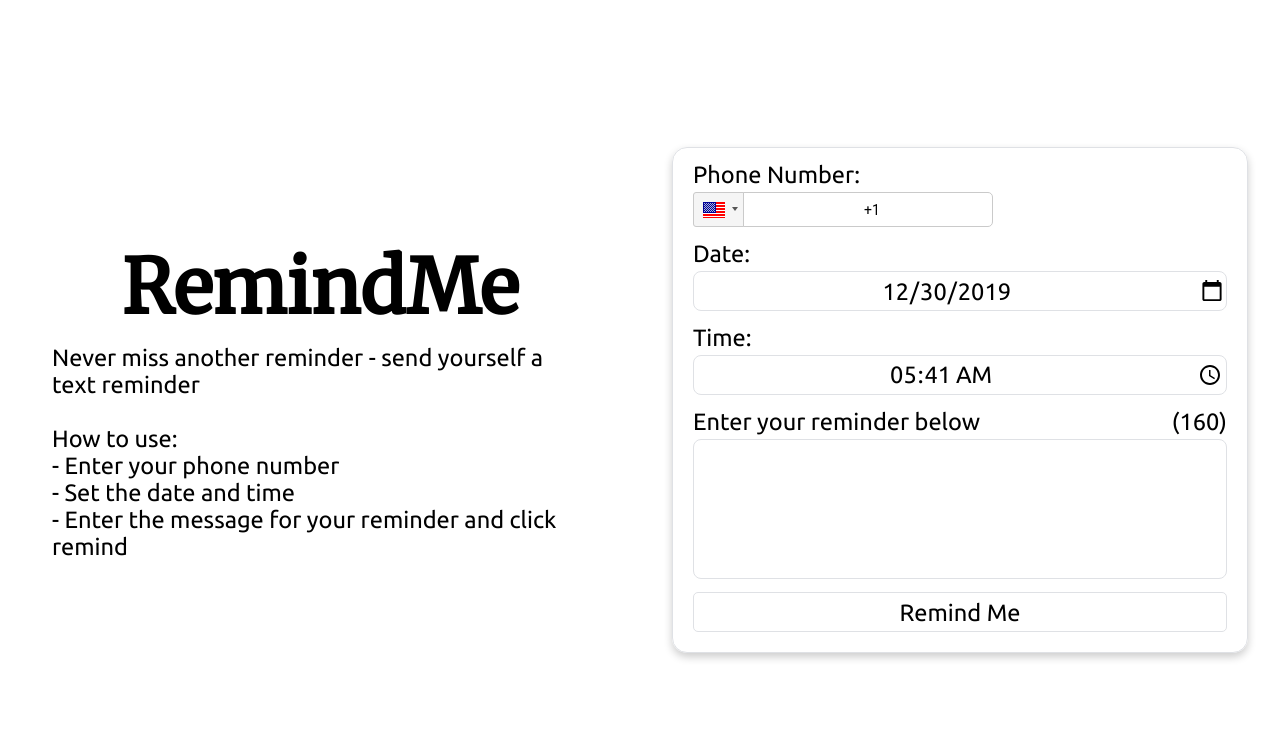
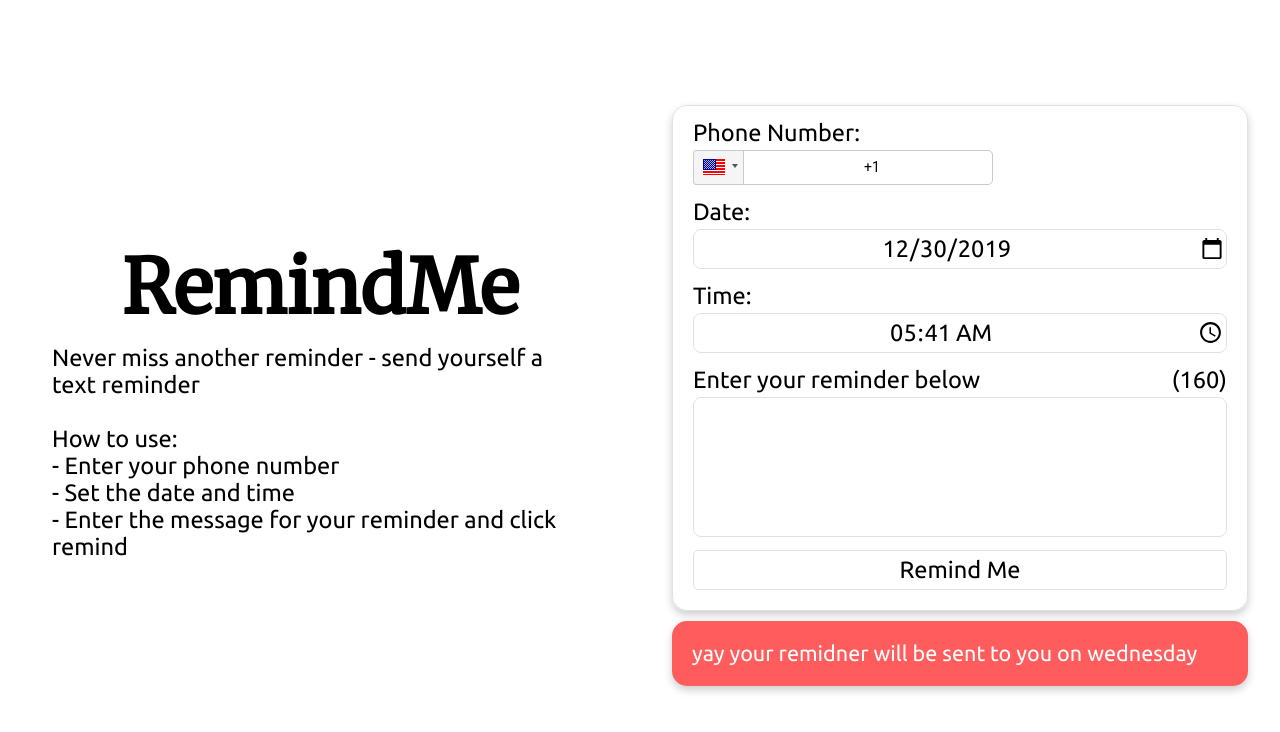
Before and after one commit to b-saad/RemindMe, a React (Create React App) app: page / in a window 1280 px wide. Shown: the top 732 px of the page. Built offline with nearby package versions, Linux system fonts and the light colour scheme.

Commit message:
add status box styles

```diff
--- a/src/components/reminder-form/ReminderForm.js
+++ b/src/components/reminder-form/ReminderForm.js
@@ -13,8 +13,9 @@ import StatusBox from './StatusBox';
 const CHARACTER_LIMIT = 160;
 const NO_MESSAGE_ERROR = 'Please enter a message to be sent';
 const EXCEED_CHARACTER_LIMIT = `Your message must be under ${CHARACTER_LIMIT} characters`
-const SUCCESS_STATUS_BOX_STYLE = 'status_success';
-const ERROR_STATUS_BOX_STYLE = 'status_error';
+const ERROR_STATUS_BOX_MESSAGE = 'oops something went wrong';
+const STATUS_BOX_STYLE_SUCCESS = 'status_success';
+const STATUS_BOX_STYLE_ERROR = 'status_error';
 
 class ReminderForm extends Component {
     constructor () {
@@ -30,8 +31,8 @@ class ReminderForm extends Component {
             timeError: false,
             messageError: false,
             messageErrorMessage: '',
-            statusMessage: '',
-            statusStyle: ''
+            statusMessage: 'yay your remidner will be sent to you on wednesday',
+            statusStyle: STATUS_BOX_STYLE_ERROR
         };
         this.handleSubmit = this.handleSubmit.bind(this);
         this.handlePhoneChange = this.handlePhoneChange.bind(this);
@@ -140,7 +141,7 @@ class ReminderForm extends Component {
                     />
                     <SubmitButton handleClick={this.handleSubmit}/>
                 </form>
-                <StatusBox text={statusMessage} statusStyle={statusStyle} hidden={statusMessage === ''}/>
+                <StatusBox text={statusMessage} style={statusStyle} hidden={statusMessage === ''}/>
             </div>
         )
     }
--- a/src/components/reminder-form/StatusBox.js
+++ b/src/components/reminder-form/StatusBox.js
@@ -1,4 +1,5 @@
 import React, { Component } from 'react';
+import '../../css/StatusBox.css';
 
 class StatusBox extends Component {
     render() {
--- /dev/null
+++ b/src/css/StatusBox.css
@@ -0,0 +1,24 @@
+.StatusBox {
+    width: 90%;
+    padding: 20px;
+    color: white;
+    font-family: inherit;
+    font-size: calc(12px + 0.75vw);
+    border-radius: 15px;
+    margin: 10px auto;
+    box-shadow: 0 4px 8px 0 rgba(0,0,0,0.2);
+    transition: 0.3s;
+}
+
+.StatusBox:hover {
+    /* Add deeper shadows on hover */
+    box-shadow: 0 8px 16px 0 rgba(0,0,0,0.2);
+}
+
+.status_success {
+    background-color: #7DE57D;
+}
+
+.status_error {
+    background-color: #FF5D5D;
+}
```
